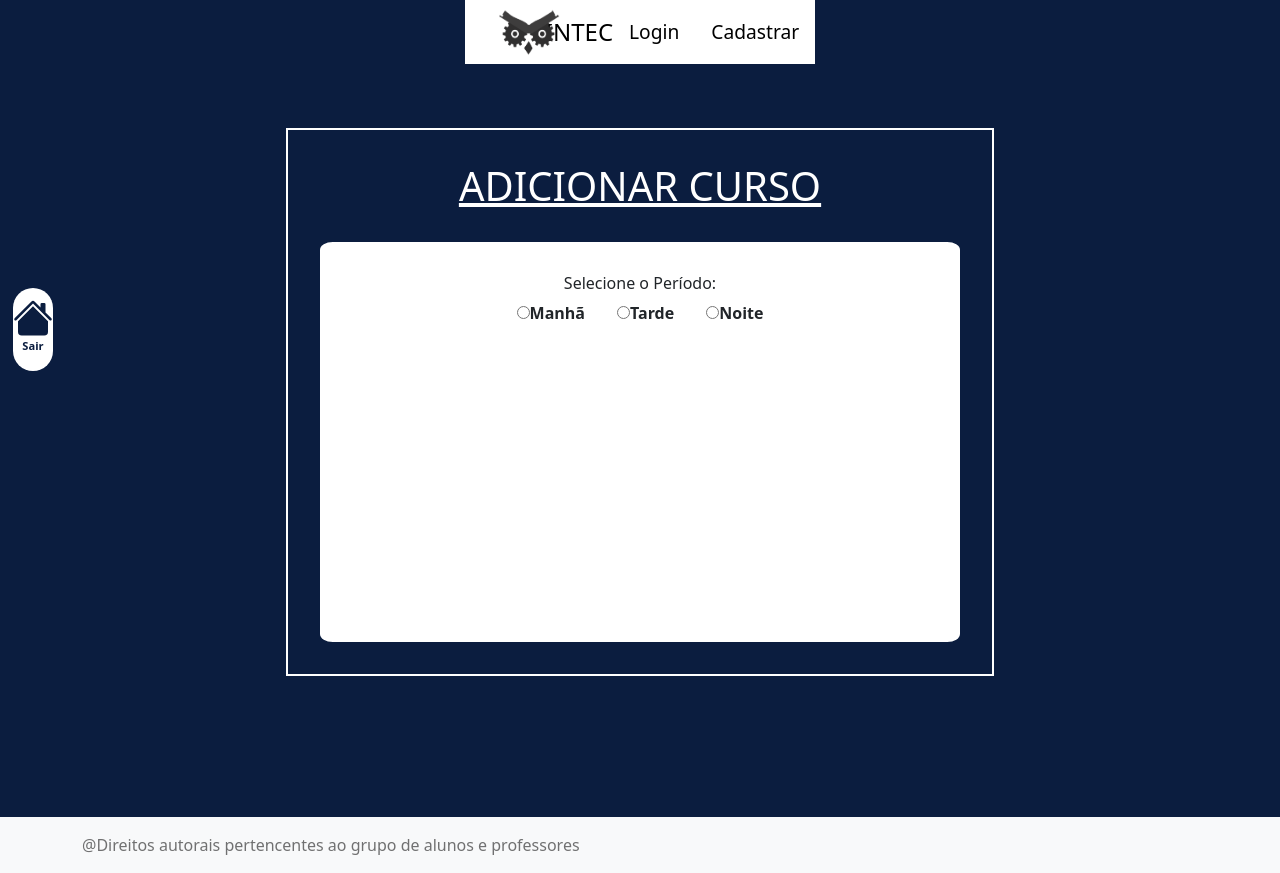
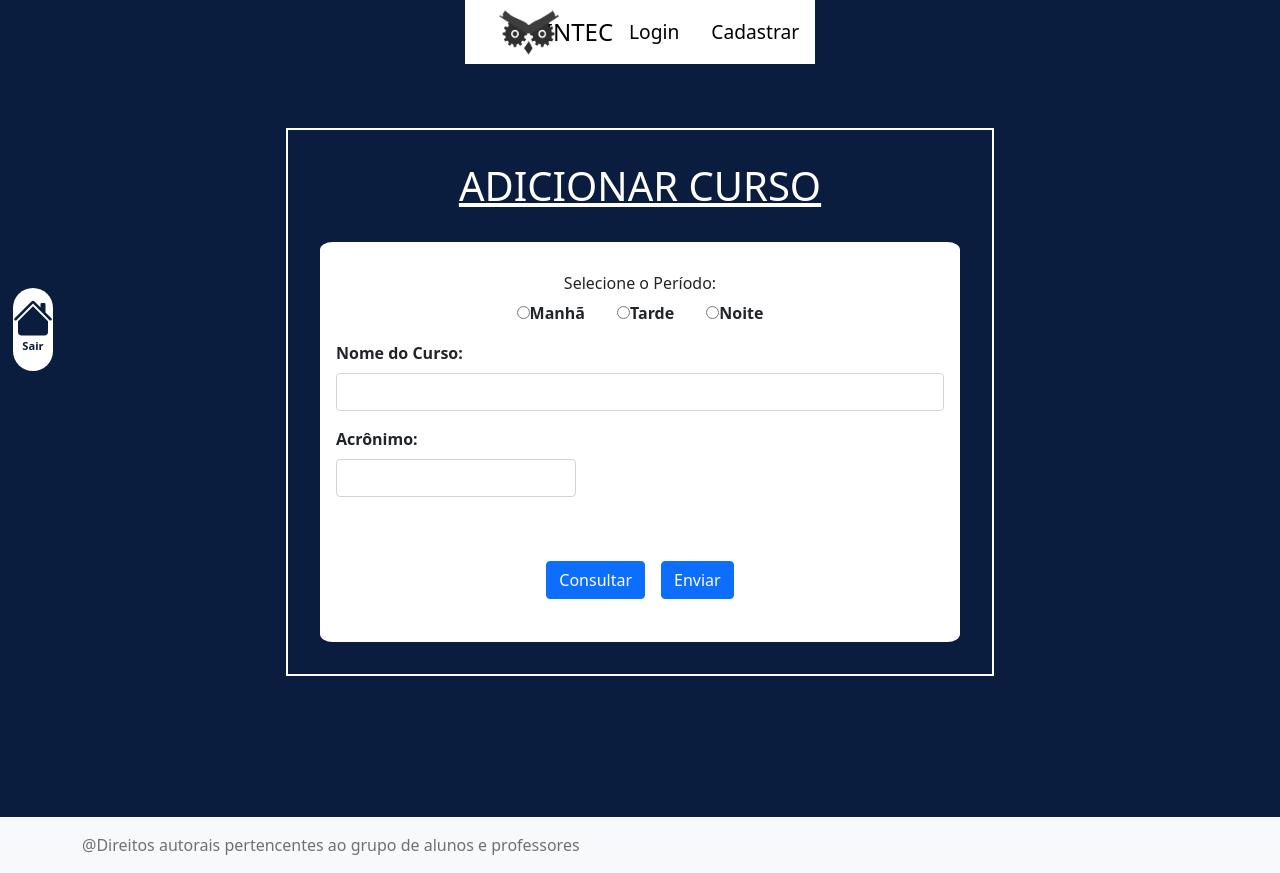
Before and after one commit to IntecEmbu/ProfessoresAlunos-frontend, a React (Create React App) app: page /Addcurso in a window 1280 px wide. Built offline with nearby package versions, Linux system fonts and the light colour scheme; sample sign-in values are in the browser's storage.

Commit message:
pagina de adição de curso

```diff
--- a/src/pages/AddCurso/index.js
+++ b/src/pages/AddCurso/index.js
@@ -1,5 +1,6 @@
 import React, { useState } from 'react';
 import { Link } from 'react-router-dom'
+import Form from 'react-bootstrap/Form';
 import Button from 'react-bootstrap/Button';
 import Btn from '../../components/BotaoFlutuante';
 import '../../styles/AddCurso.css';
@@ -15,7 +16,7 @@ function Index() {
             <div className='pai-addCurso'>
                 <h1 className='text-addCurso'>ADICIONAR CURSO</h1>
                 <div className='addCurso-container'>
-                <fieldset class="">
+                    <fieldset class="">
                         <div class="">
                             <h6 className='text-addCurso-periodo'>Selecione o Período:</h6>
                             <div class="" className='AddCurso-periodo'>
@@ -50,9 +51,28 @@ function Index() {
                                     </label>
                                 </div>
                             </div>
-
                         </div>
                     </fieldset>
+                    <div className='cont-addCurso-form'>
+                        <Form.Group className="mb-3" controlId="formBasicEmail">
+                            <Form.Label>Nome do Curso:</Form.Label>
+                            <Form.Control
+                                type="text"
+                                required />
+                        </Form.Group>
+                        <div className='acronimo-cont'>
+                            <Form.Group className="mb-3" controlId="formBasicEmail">
+                                <Form.Label>Acrônimo:</Form.Label>
+                                <Form.Control
+                                    type="text"
+                                    required />
+                            </Form.Group>
+                        </div>
+                        <div className='btn-addCurso-cont'>
+                            <Button> Consultar </Button>
+                            <Button> Enviar </Button>
+                        </div>
+                    </div>
                 </div>
             </div>
         </>
--- a/src/styles/AddCurso.css
+++ b/src/styles/AddCurso.css
@@ -30,10 +30,27 @@
     flex-direction: row;
     gap: 2rem;
     justify-content: center;
-    margin-bottom: 1rem;
     font-weight: bold;
 }
 
 .text-addCurso-periodo{
     margin-top: 2rem;
 }
+
+.cont-addCurso-form{
+    padding: 1rem;
+    text-align: left;
+    font-weight: bold;
+}
+
+.acronimo-cont{
+    width: 15rem;
+}
+
+.btn-addCurso-cont{
+    display: flex;
+    margin-top: 4rem;
+    gap: 1rem;
+    align-content: center;
+    justify-content: center;
+}
```
